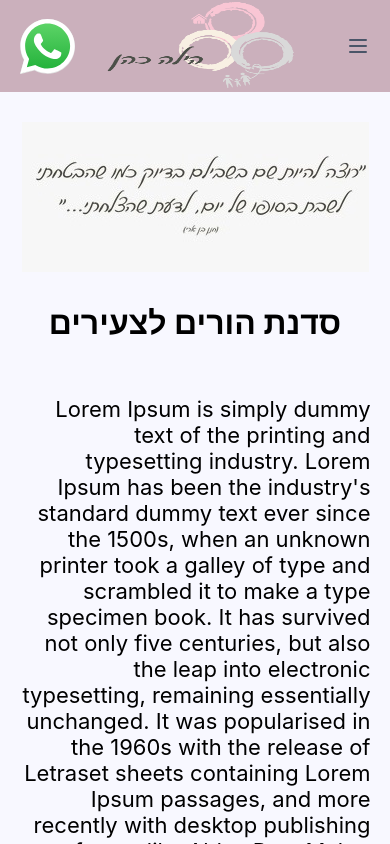
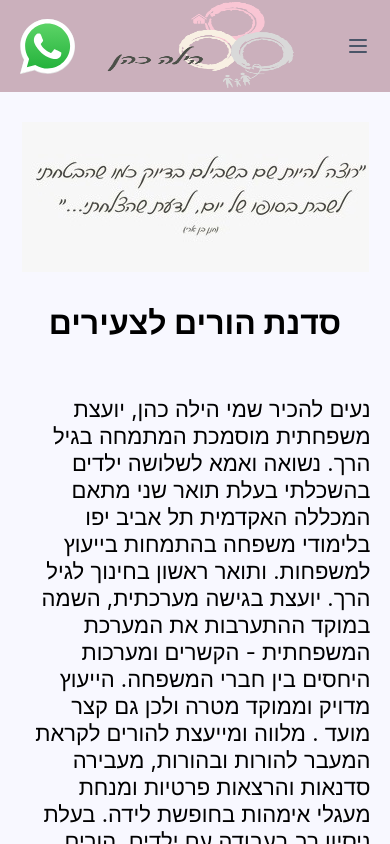
Before and after one commit to itaycs2407/Family-Consult, a React (Create React App) app: page /about-me in a window 390 px wide. Shown: the top 844 px of the page. Built offline with nearby package versions, Linux system fonts and the light colour scheme; the HTML template or start-up script is replaced by a standard one.

Commit message:
remove popping button on responsive mode

```diff
--- a/src/pages/about-me.tsx
+++ b/src/pages/about-me.tsx
@@ -13,23 +13,15 @@ const AboutMe: React.FC<Props> = () => (
     <h1>סדנת הורים לצעירים</h1>
 
     <P>
-      Lorem Ipsum is simply dummy text of the printing and typesetting industry.
-      Lorem Ipsum has been the industry's standard dummy text ever since the
-      1500s, when an unknown printer took a galley of type and scrambled it to
-      make a type specimen book. It has survived not only five centuries, but
-      also the leap into electronic typesetting, remaining essentially
-      unchanged. It was popularised in the 1960s with the release of Letraset
-      sheets containing Lorem Ipsum passages, and more recently with desktop
-      publishing software like Aldus PageMaker including versions of Lorem
-      Ipsum. Lorem Ipsum is simply dummy text of the printing and typesetting
-      industry. Lorem Ipsum has been the industry's standard dummy text ever
-      since the 1500s, when an unknown printer took a galley of type and
-      scrambled it to make a type specimen book. It has survived not only five
-      centuries, but also the leap into electronic typesetting, remaining
-      essentially unchanged. It was popularised in the 1960s with the release of
-      Letraset sheets containing Lorem Ipsum passages, and more recently with
-      desktop publishing software like Aldus PageMaker including versions of
-      Lorem Ipsum.
+      נעים להכיר שמי הילה כהן, יועצת משפחתית מוסמכת המתמחה בגיל הרך. נשואה ואמא
+      לשלושה ילדים בהשכלתי בעלת תואר שני מתאם המכללה האקדמית תל אביב יפו בלימודי
+      משפחה בהתמחות בייעוץ למשפחות. ותואר ראשון בחינוך לגיל הרך. יועצת בגישה
+      מערכתית, השמה במוקד ההתערבות את המערכת המשפחתית - הקשרים ומערכות היחסים
+      בין חברי המשפחה. הייעוץ מדויק וממוקד מטרה ולכן גם קצר מועד . מלווה ומייעצת
+      להורים לקראת המעבר להורות ובהורות, מעבירה סדנאות והרצאות פרטיות ומנחת
+      מעגלי אימהות בחופשת לידה. בעלת ניסיון רב בעבודה עם ילדים, הורים וצוותים
+      חינוכיים . אני מזמינה אתכם לצאת יחד לדרך משמעותית ומקדמת להורות המיטבית
+      והייחודית שלכם. שלכם, הילה כהן
     </P>
   </FadeInContainer>
 );
```
